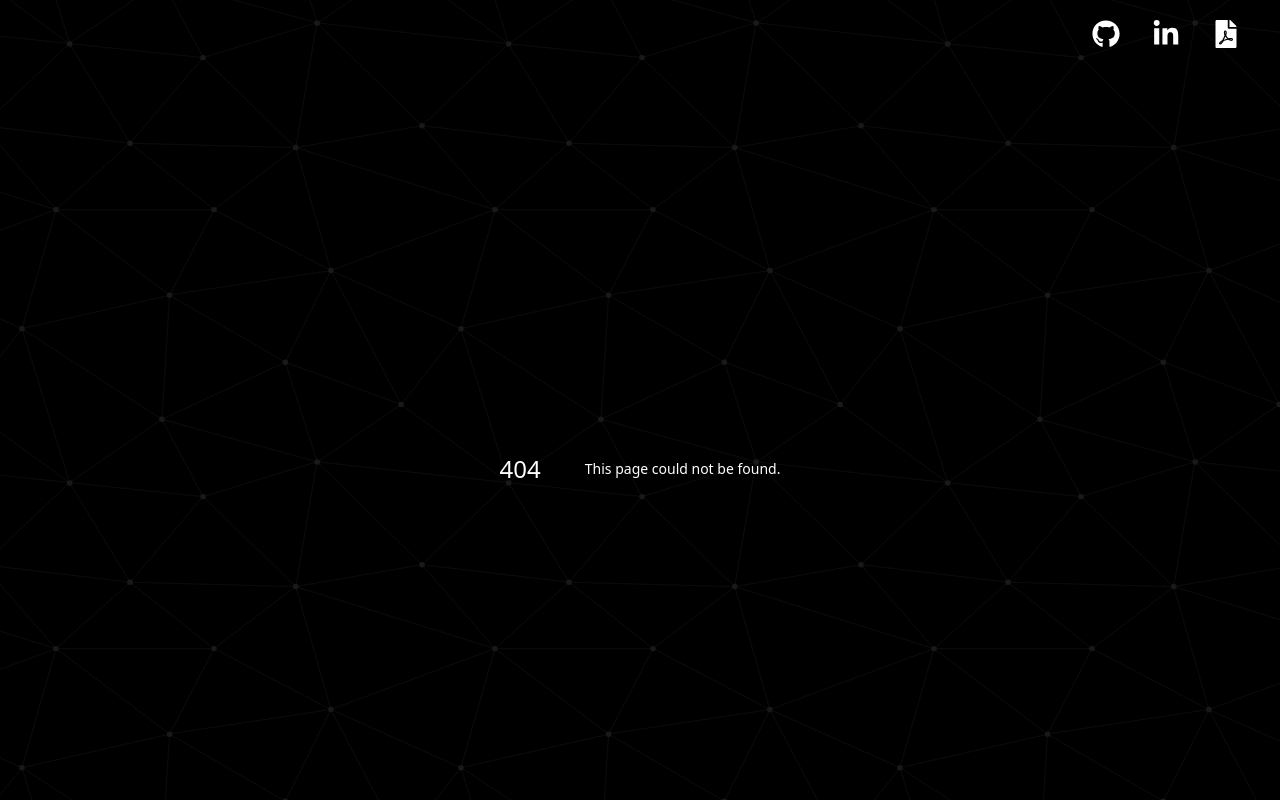
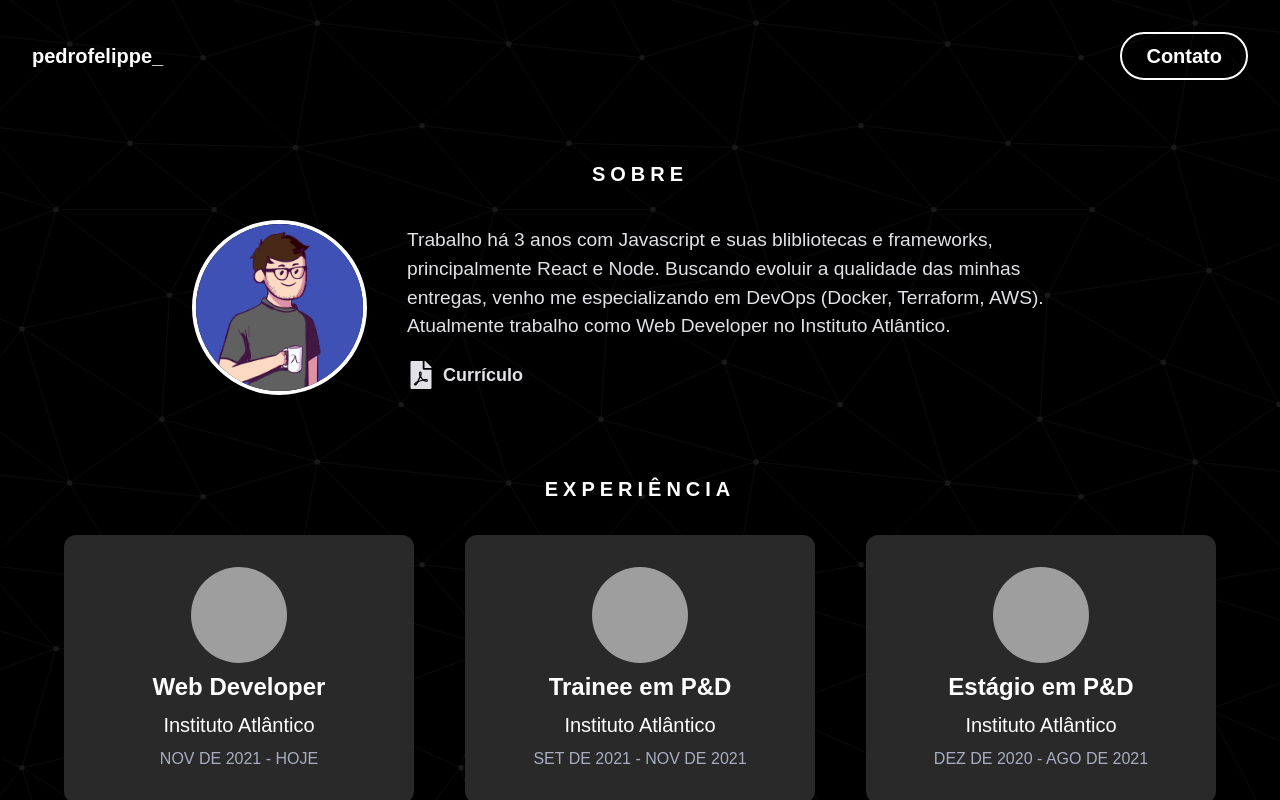
Before and after one commit to pefelippe/Portfolio, a Next.js app: page /about in a window 1280 px wide. Before the commit this address had no page. Built offline with nearby package versions, Linux system fonts and the light colour scheme; grey boxes are pictures that could not be loaded.

Commit message:
more css fixes

```diff
--- a/pages/_app.tsx
+++ b/pages/_app.tsx
@@ -6,6 +6,7 @@ import "../styles/globals.css";
 import type { AppProps } from "next/app";
 import Head from "next/head";
 import Header from "../src/components/Header";
+import Footer from "../src/components/Footer";
 
 export default function App({ Component, pageProps }: AppProps) {
   return (
@@ -21,6 +22,7 @@ export default function App({ Component, pageProps }: AppProps) {
 
       <Header />
       <Component {...pageProps} />
+      {/* <Footer /> */}
     </div>
   );
 }
--- /dev/null
+++ b/pages/about.tsx
@@ -0,0 +1,25 @@
+import { motion } from "framer-motion";
+import React from "react";
+import { FaFilePdf, FaGithub, FaLinkedinIn } from "react-icons/fa";
+
+import Details from "../src/content/Details";
+import Experience from "../src/content/Experience";
+
+type Props = {};
+
+function About({}: Props) {
+  return (
+    <motion.div
+      initial={{ y: 25, opacity: 0 }}
+      animate={{ y: 0, opacity: 1 }}
+      transition={{ duration: 1 }}
+      className="relative flex flex-col mx-auto justify-center
+      items-center align-center max-sm:space-y-10 space-y-20 py-20  min-w-[400px]"
+    >
+      <Details />
+      <Experience />
+    </motion.div>
+  );
+}
+
+export default About;
--- /dev/null
+++ b/pages/contact.tsx
@@ -0,0 +1,27 @@
+import { motion } from "framer-motion";
+import Image from "next/image";
+import React from "react";
+import { FaFilePdf, FaGithub, FaLinkedinIn } from "react-icons/fa";
+
+import ContentTitle from "../src/atoms/ContentTitle";
+
+type Props = {};
+
+function About({}: Props) {
+  return (
+    <motion.div
+      initial={{ y: 25, opacity: 0 }}
+      animate={{ y: 0, opacity: 1 }}
+      transition={{ duration: 1.75 }}
+      className="contentStyle py-20 "
+    >
+      <ContentTitle title="Contato" />
+
+      <div className="w-full flex-shrink-0 snap-center flex flex-col space-y-5 items-center justify-center scrollbar-hide">
+        <Image width="700" height="600" src="/assets/banner.png" alt="img" />
+      </div>
+    </motion.div>
+  );
+}
+
+export default About;
--- a/pages/index.tsx
+++ b/pages/index.tsx
@@ -1,20 +1,20 @@
 import React from "react";
 
-import About from "../src/content/About";
+import Details from "../src/content/Details";
+import Experience from "../src/content/Experience";
 import Hero from "../src/content/Hero";
 import Projects from "../src/content/Projects";
 import Skills from "../src/content/Skills";
-import Experience from "../src/content/Experience";
 
 export default function Home() {
   return (
     <div
-      className="relative flex flex-col mx-auto justify-center max-sm:py-20 py-40
-     items-center align-center max-sm:space-y-10 space-y-20 min-w-[400px]"
+      className="relative flex flex-col mx-auto justify-center
+     items-center align-center max-sm:space-y-10 space-y-20 py-20 md:py-40 min-w-[400px]"
     >
       <Hero />
       <Skills />
-      <About />
+      <Details />
       <Experience />
       <Projects />
     </div>
--- a/src/components/Header.tsx
+++ b/src/components/Header.tsx
@@ -1,10 +1,6 @@
 import { motion } from "framer-motion";
 import Link from "next/link";
-import { useRouter } from "next/router";
 import React from "react";
-import { FaFilePdf, FaGithub, FaLinkedinIn } from "react-icons/fa";
-
-import AnimatedBtn from "./motion/AnimatedBtn";
 
 type Props = {};
 
@@ -14,29 +10,20 @@ function Header({}: Props) {
       initial={{ opacity: 0, y: -50 }}
       animate={{ opacity: 1, y: 0 }}
       transition={{ duration: 2, delay: 1 }}
-      className="flex justify-end z-40  w-full mx-auto py-2 px-10  items-center"
+      className="flex max-w-7xl justify-between z-40 mx-auto w-full  pt-8 px-8  items-center"
     >
-      <div className="flex w-full justify-center lg:justify-end  items-center gap-8 ">
-        <AnimatedBtn
-          className="w-fit rounded-xl text-lg font-semibold  flex  py-3 "
-          href="https://github.com/pefelippe"
-        >
-          <FaGithub className=" h-7 w-7 hover:text-[#3f4de9]" />
-        </AnimatedBtn>
+      <Link href="/">
+        <span className="font-bold text-xl cursor-pointer transition-all hover:text-gray-700">
+          pedrofelippe_
+        </span>
+      </Link>
 
-        <AnimatedBtn
-          className="w-fit rounded-xl text-lg font-semibold py-3  "
-          href="https://www.linkedin.com/in/pedro-felippe/"
-        >
-          <FaLinkedinIn className=" h-7 w-7 hover:text-[#3f4de9]" />
-        </AnimatedBtn>
-
-        <AnimatedBtn
-          className="w-fit rounded-xl text-lg font-semibold  py-3     "
-          href="https://www.linkedin.com/in/pedro-felippe/"
-        >
-          <FaFilePdf className=" h-7 w-7 hover:text-[#3f4de9]" />
-        </AnimatedBtn>
+      <div className="flex items-center gap-8 font-semibold ">
+        <Link href="/contact">
+          <button className="text-xl rounded-full border-2 transition-all  px-6 p-2 text-[#fff] hover:border-[#3f4de9] hover:bg-[#3f4de9]">
+            Contato
+          </button>
+        </Link>
       </div>
     </motion.header>
   );
--- a/src/components/SkillBox.tsx
+++ b/src/components/SkillBox.tsx
@@ -13,7 +13,7 @@ const SkillBox = ({ title, children }: ISkillBox) => {
         scale: 1.3,
         transition: { duration: 0.1 },
       }}
-      className="flex flex-col justify-center items-center text-center cursor-pointer mx-auto
+      className="flex flex-col justify-center items-center text-center  mx-auto
        transition-all ease-in-out space-y-3  w-fit  rounded-full "
     >
       <div>{children}</div>
--- a/src/content/About.tsx
+++ /dev/null
@@ -1,48 +0,0 @@
-import { motion } from "framer-motion";
-import React from "react";
-import { FaFilePdf, FaGithub, FaLinkedinIn } from "react-icons/fa";
-
-import ContentTitle from "../atoms/ContentTitle";
-import AnimatedBtn from "../components/motion/AnimatedBtn";
-
-type Props = {};
-
-function About({}: Props) {
-  return (
-    <motion.div
-      initial={{ y: 25, opacity: 0 }}
-      animate={{ y: 0, opacity: 1 }}
-      transition={{ duration: 1.75, delay: 2 }}
-      className="contentStyle"
-    >
-      <ContentTitle title="Sobre" />
-
-      <div className="mx-auto max-w-5xl w-full flex flex-col md:flex-row items-center justify-evenly  max-md:space-y-8 ">
-        <motion.img
-          animate={{}}
-          transition={{
-            duration: 1.75,
-            scale: 2,
-          }}
-          whileHover={{
-            scale: 1.05,
-          }}
-          alt="avatar-pefelippe"
-          src="assets/avatar-pdr.png"
-          className="rounded-full  h-[175px] w-[175px]  border-4 hover:border-0 transition-all flex-shrink-0"
-        />
-        <span
-          className=" flex flex-col  w-fit  text-center md:text-left items-center max-w-xl
-           text-[1rem] md:text-[1.2rem] text-gray-100"
-        >
-          Trabalho há 3 anos com Javascript e suas blibliotecas e frameworks,
-          principalmente React e Node. Buscando evoluir a qualidade das minhas
-          entregas, venho me especializando em DevOps (Docker, Terraform, AWS).
-          Atualmente trabalho como Web Developer no Instituto Atlântico.
-        </span>
-      </div>
-    </motion.div>
-  );
-}
-
-export default About;
--- /dev/null
+++ b/src/content/Details.tsx
@@ -0,0 +1,61 @@
+import { motion } from "framer-motion";
+import React from "react";
+import { FaFilePdf, FaGithub, FaLinkedinIn } from "react-icons/fa";
+
+import ContentTitle from "../atoms/ContentTitle";
+import AnimatedBtn from "../components/motion/AnimatedBtn";
+
+type Props = {};
+
+function About({}: Props) {
+  return (
+    <motion.div
+      initial={{ y: 25, opacity: 0 }}
+      animate={{ y: 0, opacity: 1 }}
+      transition={{ duration: 2 }}
+      className="contentStyle"
+    >
+      <ContentTitle title="Sobre" />
+
+      <div className="mx-auto max-w-4xl w-full flex flex-col md:flex-row items-center justify-center md:gap-10  max-md:space-y-4 ">
+        <motion.img
+          animate={{}}
+          transition={{
+            duration: 1.75,
+            scale: 2,
+          }}
+          whileHover={{
+            scale: 1.05,
+          }}
+          alt="avatar-pefelippe"
+          src="assets/avatar-pdr.png"
+          className="rounded-full h-[175px] w-[175px]  border-4 hover:border-0 transition-all flex-shrink-0"
+        />
+        <span
+          className=" flex flex-col w-fit  text-center md:text-left
+           text-[1rem] md:text-[1.2rem] text-gray-100"
+        >
+          <p>
+            Trabalho há 3 anos com Javascript e suas blibliotecas e frameworks,
+            principalmente React e Node. Buscando evoluir a qualidade das minhas
+            entregas, venho me especializando em DevOps (Docker, Terraform,
+            AWS). Atualmente trabalho como Web Developer no Instituto Atlântico.
+          </p>
+
+          <div className="flex w-full justify-center md:justify-start  items-center gap-8 ">
+            <AnimatedBtn
+              className="w-fit rounded-xl text-lg font-semibold"
+              href="https://www.linkedin.com/in/pedro-felippe/"
+            >
+              <div className="flex gap-2  hover:text-[#3f4de9] pt-5 rounded-lg transition-all">
+                <FaFilePdf className=" h-7 w-7 " /> <p>Currículo</p>
+              </div>
+            </AnimatedBtn>
+          </div>
+        </span>
+      </div>
+    </motion.div>
+  );
+}
+
+export default About;
--- a/src/content/Experience.tsx
+++ b/src/content/Experience.tsx
@@ -1,7 +1,7 @@
 import { motion } from "framer-motion";
 import React from "react";
+
 import ContentTitle from "../atoms/ContentTitle";
-
 import ExperienceCard from "../components/ExperienceCard";
 
 type Props = {};
@@ -72,7 +72,7 @@ function Experience({}: Props) {
     <motion.div
       initial={{ opacity: 0 }}
       whileInView={{ opacity: 1 }}
-      transition={{ duration: 1.5 }}
+      transition={{ duration: 2 }}
       className="contentStyle "
     >
       <ContentTitle title="Experiência" />
--- a/src/content/Hero.tsx
+++ b/src/content/Hero.tsx
@@ -1,16 +1,12 @@
 import { motion } from "framer-motion";
 import React from "react";
-
 import { Typewriter } from "react-simple-typewriter";
-import { FaLinkedinIn, FaGithub, FaFilePdf } from "react-icons/fa";
-
-import AnimatedBtn from "../components/motion/AnimatedBtn";
 
 export default function Hero() {
   return (
     <motion.div
       className="relative flex flex-col mx-auto
-     text-center  w-full max-w-7xl justify-center items-center space-y-10"
+     text-center  w-full max-w-7xl justify-center items-center space-y-10 "
     >
       <div
         className="space-y-6 text-center text-4xl font-bold tracking-tight text-white sm:text-6xl
--- a/src/content/Projects.tsx
+++ b/src/content/Projects.tsx
@@ -1,6 +1,7 @@
 import { motion } from "framer-motion";
 import Image from "next/image";
 import React from "react";
+
 import ContentTitle from "../atoms/ContentTitle";
 
 type Props = {};
@@ -10,12 +11,12 @@ function Projects({}: Props) {
 
   return (
     <motion.div
-      initial={{ opacity: 0 }}
-      animate={{ opacity: 1 }}
-      transition={{ duration: 2 }}
+      initial={{ opacity: 0, y: 50 }}
+      animate={{ opacity: 1, y: 0 }}
+      transition={{ duration: 2, delay: 2 }}
       className="contentStyle px-10"
     >
-      <ContentTitle title="Projetos" />
+      <ContentTitle title="Meus Projetos" />
 
       <div className="relative w-full flex overflow-x-scroll overflow-y-hidden snap-x snap-mandatory z-20  scrollbar-hide ">
         {projects.map((proj) => {
--- a/src/content/Skills.tsx
+++ b/src/content/Skills.tsx
@@ -15,6 +15,7 @@ import {
   SiTypescript,
 } from "react-icons/si";
 
+import ContentTitle from "../atoms/ContentTitle";
 import SkillBox from "../components/SkillBox";
 
 type Props = {};
@@ -25,8 +26,11 @@ function Skills({}: Props) {
       initial={{ opacity: 0 }}
       animate={{ opacity: 1 }}
       transition={{ duration: 2 }}
-      className="w-full relative max-w-6xl justify-between flex flex-row max-md:flex-col max-md:space-y-4  xl:flex-row  items-center"
+      className="w-full relative max-w-5xl "
     >
+      {/* <ContentTitle title="Skills" /> */}
+
+      <div className="   flex flex-col max-md:flex-col max-md:space-y-4  xl:flex-row  items-center px-8">
         <motion.div
           initial={{ x: -100 }}
           animate={{ x: 0 }}
@@ -73,6 +77,7 @@ function Skills({}: Props) {
             <SiMongodb className=" socialMediaIcon" />
           </SkillBox>
         </motion.div>
+      </div>
     </motion.div>
   );
 }
```
Lines whose indentation alone changed are shown as unchanged.
